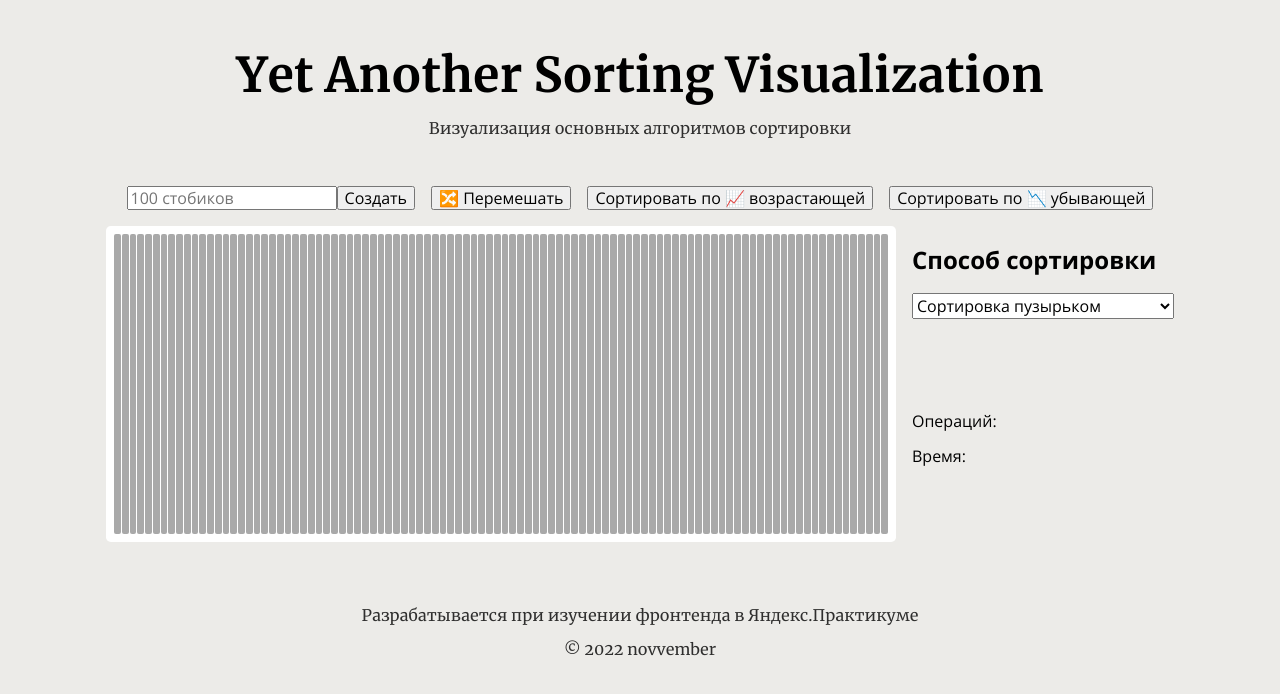
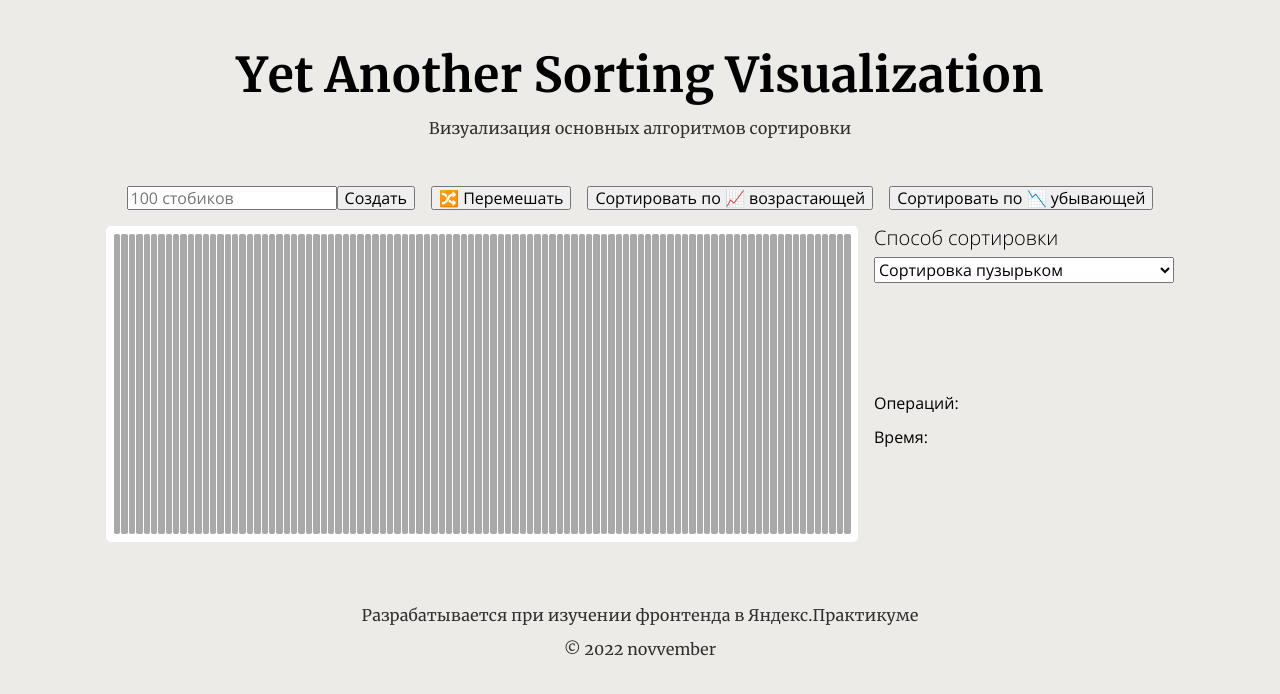
Before and after one commit to novvember/yet-another-sorting-visualization, a React (Create React App) app: page / in a window 1280 px wide. Shown: the top 694 px of the page. Built offline with nearby package versions, Linux system fonts and the light colour scheme.

Commit message:
feat: make Controls

```diff
--- /dev/null
+++ b/src/blocks/controls.css
@@ -0,0 +1,11 @@
+.controls {
+  display: flex;
+  flex-direction: column;
+  gap: .5em;
+}
+
+.controls__title {
+  margin: 0;
+  font-size: 20px;
+  font-weight: 300;
+}
--- a/src/blocks/playground.css
+++ b/src/blocks/playground.css
@@ -1,6 +1,6 @@
 .playground {
   display: grid;
-  grid-template-columns: 1fr min-content;
+  grid-template-columns: 1fr 300px;
   grid-template-areas:
     "field controls"
     "field results";
--- /dev/null
+++ b/src/components/Controls.js
@@ -0,0 +1,14 @@
+function Controls() {
+  return (
+    <div className="controls playground__controls">
+      <h2 className="controls__title">Способ сортировки</h2>
+      <select name="algorithm">
+        <option value="value1">Сортировка пузырьком</option>
+        <option value="value2">Сортировка перемешиванием</option>
+        <option value="value3">Сортировка вставками</option>
+      </select>
+    </div>
+  );
+}
+
+export default Controls;
--- a/src/components/Main.js
+++ b/src/components/Main.js
@@ -1,6 +1,7 @@
 import GeneralControls from "./GeneralControls";
 import Playground from "./Playground";
 import Field from "./Field";
+import Controls from "./Controls";
 
 function Main() {
   return (
@@ -8,16 +9,10 @@ function Main() {
       <GeneralControls />
       <Playground>
         <Field />
+        <Controls />
 
 
-    <div className="controls playground__controls">
-      <h2 className="controls__title">Способ сортировки</h2>
-      <select name="algorithm">
-        <option value="value1">Сортировка пузырьком</option>
-        <option value="value2">Сортировка перемешиванием</option>
-        <option value="value3">Сортировка вставками</option>
-      </select>
-    </div>
+
 
     <div className="results playground__results">
       <p className="results__result">Операций:</p>
--- a/src/index.css
+++ b/src/index.css
@@ -13,5 +13,6 @@
 @import url(./blocks/playground.css);
 @import url(./blocks/field.css);
 @import url(./blocks/element.css);
+@import url(./blocks/controls.css);
 
 @import url(./blocks/footer.css);
```
